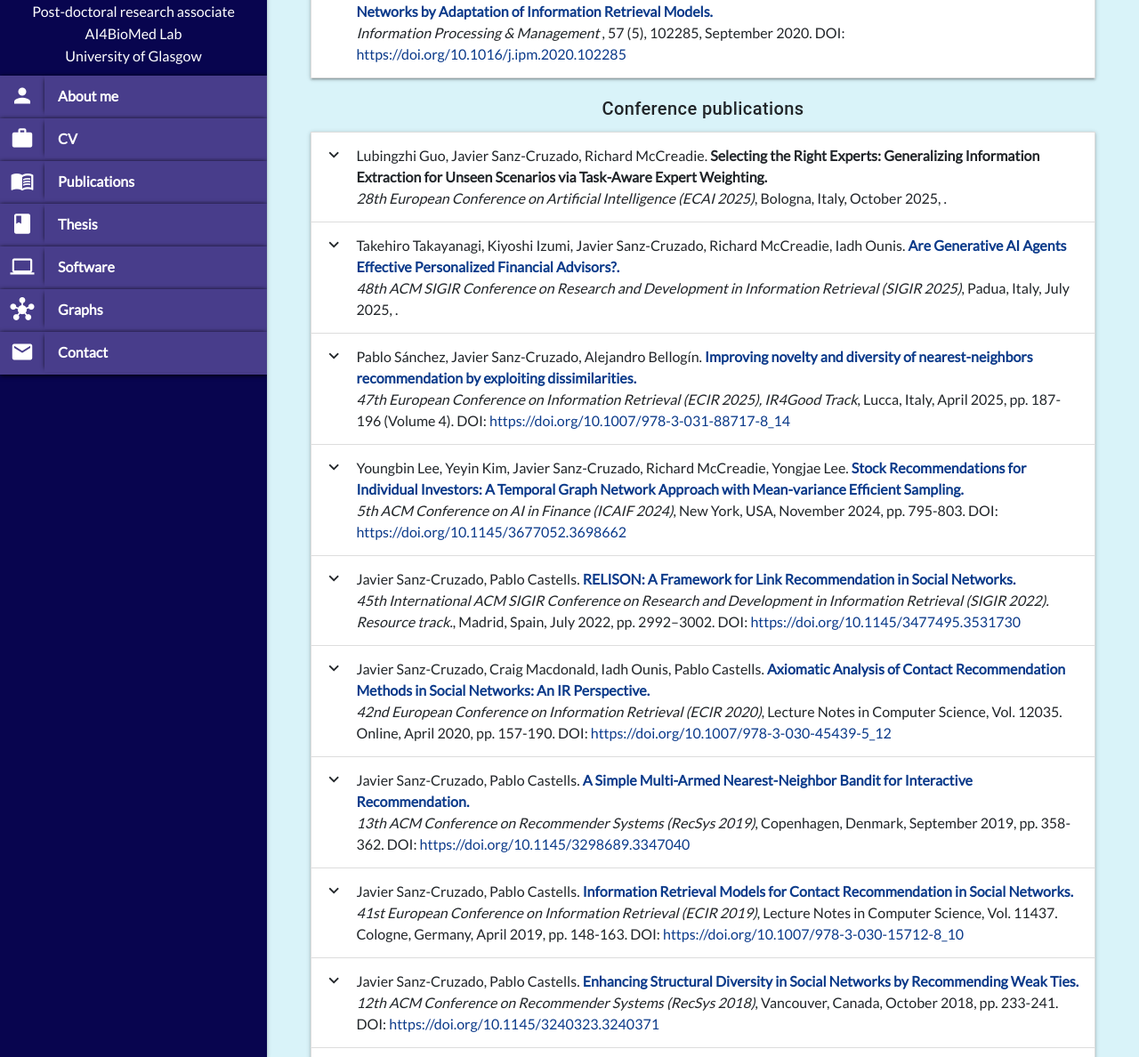
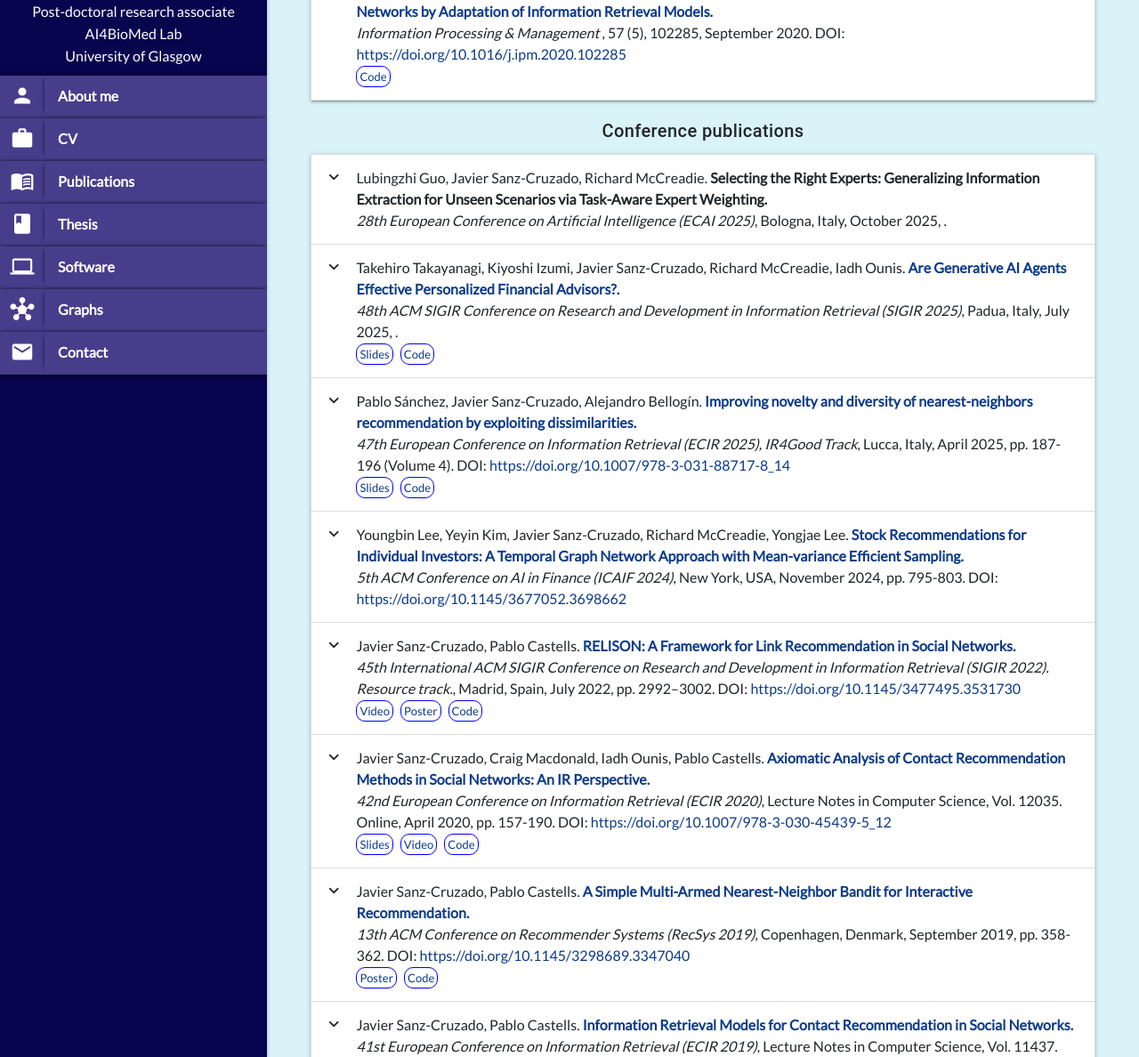
Before and after one commit to JavierSanzCruza/javiersanzcruza.github.io, a Jekyll site: the page built from pubs.md, in a window 1280 px wide and 1400 px high. Shown: the part 212-1400 px from the top of the window at 89% size. Built offline with Jekyll 4.4.1, drawn with Linux system fonts in a browser that asks for light colours; nearby versions of some CDN libraries; some of the changed text lies outside the part shown.

Commit message:
Changed publication style

```diff
--- a/_sass/main.scss
+++ b/_sass/main.scss
@@ -127,14 +127,28 @@ hr {
 
 .award-first {
 	background : gold;
-	padding : 5px;
-	border-radius: 10px;
+	padding : 3px;
+	border-radius : 10px;
+	border : 1px solid gold;
+	font-size : small;
+	margin-right: 5px;
 }
 
 .award-second {
 	background : silver;
-	padding : 5px;
-	border-radius: 10px;
+	padding : 3px;
+	border-radius : 10px;
+	border : 1px solid silver;
+	font-size : small;
+	margin-right : 5px;
+}
+
+.pub-link {
+	padding : 3px;
+	font-size : small;
+	border-radius : 10px;
+	border : 1px solid blue;
+	margin-right : 5px;
 }
 
 .theme-nav {
--- a/pubs.md
+++ b/pubs.md
@@ -41,31 +41,42 @@ title: Publications
 			{% if pub.doi %}
 			DOI: <a href="{{ pub.doi }}">{{ pub.doi }}</a>
     		{% endif %}
+    		<br/>
     		{% if pub.award %}
-    			<br/><span class="award-{{pub.award_num}}"><b>{{ pub.award }}</b></span>
+    			<span class="award-{{pub.award_num}}"><b>{{ pub.award }}</b></span>
+    		{% endif %}
+    		{% if pub.slides %}
+    		    <a class="pub-link" href="{{ pub.slides }}">Slides</a>
+		    {% endif %}
+		    {% if pub.video %}
+		        <a class="pub-link" href="{{ pub.video }}">Video</a>
+        	{% endif %}
+        	{% if pub.poster %}
+        	    <a class="pub-link" href="{{ pub.poster }}">Poster</a>
+    	    {% endif %}
+    	    {% if pub.code %}
+    		    <a class="pub-link" href="{{ pub.code }}">Code</a>
+    		{% endif %}
+    		{% if pub.website %}
+    		    <a class="pub-link" href="{{ pub.website }}">Website</a>
     		{% endif %}
 			</p>
 		</div>
         <div class = "collapsible-body abstract">
-        	<span><b>Abstract: </b> {{ pub.abstract }}
-        	<br/><b>Keywords:</b>
-        	{% for keyword in pub.keywords %}
-        		{% if forloop.last %}
-        			{{ keyword }}.
-    			{% else %}
-    				{{ keyword }},
-    			{% endif %}
-    		{% endfor %}
-    		{% if pub.slides %}
-    		    <br><b>Slides:</b> <a href="{{ pub.slides }}">{{ pub.slides }}</a>
-		    {% endif %}
-		    {% if pub.video %}
-		        <br><b>Video:</b> <a href="{{ pub.video }}">{{ pub.video }}</a>
-        	{% endif %}
-        	{% if pub.poster %}
-        	    <br><b>Poster:</b> <a href="{{ pub.poster }}">{{ pub.poster }}</a>
-    	    {% endif %}
-    	</span>
+        	<div class="abstract-text">
+        		<span class="abstract-title"><b>Abstract:</b></span><span>{{ pub.abstract }}</span>
+        	</div>
+        	<div class="abstract-text">
+        		<span class="abstract-title"><b>Keywords</b></span><span>
+	        	{% for keyword in pub.keywords %}
+	        		{% if forloop.last %}
+	        			{{ keyword }}.
+	    			{% else %}
+	    				{{ keyword }},
+	    			{% endif %}
+	    		{% endfor %}
+    			</span>
+    		</div>
     	</div>
     </li>
     {% endfor %}
@@ -107,33 +118,42 @@ title: Publications
 			{% if pub.doi %}
 			DOI: <a href="{{ pub.doi }}">{{ pub.doi }}</a>
     		{% endif %}
+    		<br/>
     		{% if pub.award %}
-    			<br/><span class="award-{{pub.award_num}}"><b>{{ pub.award }}</b></span>
+    			<span class="award-{{pub.award_num}}"><b>{{ pub.award }}</b></span>
+    		{% endif %}
+    		{% if pub.slides %}
+    		    <a class="pub-link" href="{{ pub.slides }}">Slides</a>
+		    {% endif %}
+		    {% if pub.video %}
+		        <a class="pub-link" href="{{ pub.video }}">Video</a>
+        	{% endif %}
+        	{% if pub.poster %}
+        	    <a class="pub-link" href="{{ pub.poster }}">Poster</a>
+    	    {% endif %}
+    	    {% if pub.code %}
+    		    <a class="pub-link" href="{{ pub.code }}">Code</a>
+    		{% endif %}
+    		{% if pub.website %}
+    		    <a class="pub-link" href="{{ pub.website }}">Website</a>
     		{% endif %}
 			</p>
 		</div>
-        <div class = "collapsible-body abstract">
-        	<span><b>Abstract: </b> {{ pub.abstract }}
-        	<br/><b>Keywords:</b>
-        	{% for keyword in pub.keywords %}
-        		{% if forloop.last %}
-        			{{ keyword }}.
-    			{% else %}
-    				{{ keyword }},
-    			{% endif %}
-    		{% endfor %}
-    		{% if pub.slides %}
-    		    <br><b>Slides:</b> <a href="{{ pub.slides }}">{{ pub.slides }}</a>
-		    {% endif %}
-		    {% if pub.video %}
-		        <br><b>Video:</b> <a href="{{ pub.video }}">{{ pub.video }}</a>
-        	{% endif %}
-        	{% if pub.poster %}
-        	    <br><b>Poster:</b> <a href="{{ pub.poster }}">{{ pub.poster }}</a>
-    	    {% endif %}
-    		{% if pub.code %}
-    		    <br><b>Code:</b> <a href="{{ pub.code }}">{{ pub.code }}</a>
-    		{% endif %}</span>
+		<div class = "collapsible-body abstract">
+        	<div class="abstract-text">
+        		<span class="abstract-title"><b>Abstract:</b></span><span>{{ pub.abstract }}</span>
+        	</div>
+        	<div class="abstract-text">
+        		<span class="abstract-title"><b>Keywords</b></span><span>
+	        	{% for keyword in pub.keywords %}
+	        		{% if forloop.last %}
+	        			{{ keyword }}.
+	    			{% else %}
+	    				{{ keyword }},
+	    			{% endif %}
+	    		{% endfor %}
+    			</span>
+    		</div>
     	</div>
     </li>
     {% endfor %}
@@ -175,36 +195,42 @@ title: Publications
 			{% if pub.doi %}
 			DOI: <a href="{{ pub.doi }}">{{ pub.doi }}</a>
     		{% endif %}
+    		<br/>
     		{% if pub.award %}
-    			<br/><span class="award-{{pub.award_num}}"><b>{{ pub.award }}</b></span>
+    			<span class="award-{{pub.award_num}}"><b>{{ pub.award }}</b></span>
+    		{% endif %}
+    		{% if pub.slides %}
+    		    <a class="pub-link" href="{{ pub.slides }}">Slides</a>
+		    {% endif %}
+		    {% if pub.video %}
+		        <a class="pub-link" href="{{ pub.video }}">Video</a>
+        	{% endif %}
+        	{% if pub.poster %}
+        	    <a class="pub-link" href="{{ pub.poster }}">Poster</a>
+    	    {% endif %}
+    	    {% if pub.code %}
+    		    <a class="pub-link" href="{{ pub.code }}">Code</a>
+    		{% endif %}
+    		{% if pub.website %}
+    		    <a class="pub-link" href="{{ pub.website }}">Website</a>
     		{% endif %}
 			</p>
 		</div>
-        <div class = "collapsible-body abstract">
-        	<span><b>Abstract: </b> {{ pub.abstract }}
-        	<br/><b>Keywords:</b>
-        	{% for keyword in pub.keywords %}
-        		{% if forloop.last %}
-        			{{ keyword }}.
-    			{% else %}
-    				{{ keyword }},
-    			{% endif %}
-    		{% endfor %}
-    		{% if pub.slides %}
-    		    <br><b>Slides:</b> <a href="{{ pub.slides }}">{{ pub.slides }}</a>
-		    {% endif %}
-		    {% if pub.video %}
-		        <br><b>Video:</b> <a href="{{ pub.video }}">{{ pub.video }}</a>
-        	{% endif %}
-        	{% if pub.poster %}
-        	    <br><b>Poster:</b> <a href="{{ pub.poster }}">{{ pub.poster }}</a>
-    	    {% endif %}
-    		{% if pub.code %}
-    		    <br><b>Code:</b> <a href="{{ pub.code }}">{{ pub.code }}</a>
-    		{% endif %}
-    		{% if pub.website %}
-    		    <br><b>Website:</b> <a href="{{ pub.website }}">{{ pub.website }}</a>
-    		{% endif %}</span>
+		<div class = "collapsible-body abstract">
+        	<div class="abstract-text">
+        		<span class="abstract-title"><b>Abstract:</b></span><span>{{ pub.abstract }}</span>
+        	</div>
+        	<div class="abstract-text">
+        		<span class="abstract-title"><b>Keywords</b></span><span>
+	        	{% for keyword in pub.keywords %}
+	        		{% if forloop.last %}
+	        			{{ keyword }}.
+	    			{% else %}
+	    				{{ keyword }},
+	    			{% endif %}
+	    		{% endfor %}
+    			</span>
+    		</div>
     	</div>
     </li>
     {% endfor %}
@@ -247,36 +273,42 @@ title: Publications
 			{% if pub.doi %}
 			DOI: <a href="{{ pub.doi }}">{{ pub.doi }}</a>
     		{% endif %}
+    		<br/>
     		{% if pub.award %}
-    			<br/><span class="award-{{pub.award_num}}"><b>{{ pub.award }}</b></span>
+    			<span class="award-{{pub.award_num}}"><b>{{ pub.award }}</b></span>
+    		{% endif %}
+    		{% if pub.slides %}
+    		    <a class="pub-link" href="{{ pub.slides }}">Slides</a>
+		    {% endif %}
+		    {% if pub.video %}
+		        <a class="pub-link" href="{{ pub.video }}">Video</a>
+        	{% endif %}
+        	{% if pub.poster %}
+        	    <a class="pub-link" href="{{ pub.poster }}">Poster</a>
+    	    {% endif %}
+    	    {% if pub.code %}
+    		    <a class="pub-link" href="{{ pub.code }}">Code</a>
+    		{% endif %}
+    		{% if pub.website %}
+    		    <a class="pub-link" href="{{ pub.website }}">Website</a>
     		{% endif %}
 			</p>
 		</div>
-        <div class = "collapsible-body abstract">
-        	<span><b>Abstract: </b> {{ pub.abstract }}
-        	<br/><b>Keywords:</b>
-        	{% for keyword in pub.keywords %}
-        		{% if forloop.last %}
-        			{{ keyword }}.
-    			{% else %}
-    				{{ keyword }},
-    			{% endif %}
-    		{% endfor %}
-    		{% if pub.slides %}
-    		    <br><b>Slides:</b> <a href="{{ pub.slides }}">{{ pub.slides }}</a>
-		    {% endif %}
-		    {% if pub.video %}
-		        <br><b>Video:</b> <a href="{{ pub.video }}">{{ pub.video }}</a>
-        	{% endif %}
-        	{% if pub.poster %}
-        	    <br><b>Poster:</b> <a href="{{ pub.poster }}">{{ pub.poster }}</a>
-    	    {% endif %}
-    		{% if pub.code %}
-    		    <br><b>Code:</b> <a href="{{ pub.code }}">{{ pub.code }}</a>
-    		{% endif %}
-    		{% if pub.website %}
-    		    <br><b>Website:</b> <a href="{{ pub.website }}">{{ pub.website }}</a>
-    		{% endif %}</span>
+		<div class = "collapsible-body abstract">
+        	<div class="abstract-text">
+        		<span class="abstract-title"><b>Abstract:</b></span><span>{{ pub.abstract }}</span>
+        	</div>
+        	<div class="abstract-text">
+        		<span class="abstract-title"><b>Keywords</b></span><span>
+	        	{% for keyword in pub.keywords %}
+	        		{% if forloop.last %}
+	        			{{ keyword }}.
+	    			{% else %}
+	    				{{ keyword }},
+	    			{% endif %}
+	    		{% endfor %}
+    			</span>
+    		</div>
     	</div>
     </li>
     {% endfor %}
@@ -323,33 +355,42 @@ title: Publications
 			{% if pub.doi %}
 			DOI: <a href="{{ pub.doi }}">{{ pub.doi }}</a>
     		{% endif %}
+    		<br/>
     		{% if pub.award %}
-    			<br/><span class="award-{{pub.award_num}}"><b>{{ pub.award }}</b></span>
+    			<span class="award-{{pub.award_num}}"><b>{{ pub.award }}</b></span>
+    		{% endif %}
+    		{% if pub.slides %}
+    		    <a class="pub-link" href="{{ pub.slides }}">Slides</a>
+		    {% endif %}
+		    {% if pub.video %}
+		        <a class="pub-link" href="{{ pub.video }}">Video</a>
+        	{% endif %}
+        	{% if pub.poster %}
+        	    <a class="pub-link" href="{{ pub.poster }}">Poster</a>
+    	    {% endif %}
+    	    {% if pub.code %}
+    		    <a class="pub-link" href="{{ pub.code }}">Code</a>
+    		{% endif %}
+    		{% if pub.website %}
+    		    <a class="pub-link" href="{{ pub.website }}">Website</a>
     		{% endif %}
 			</p>
 		</div>
-        <div class = "collapsible-body abstract">
-        	<span><b>Abstract: </b> {{ pub.abstract }}
-        	<br/><b>Keywords:</b>
-        	{% for keyword in pub.keywords %}
-        		{% if forloop.last %}
-        			{{ keyword }}.
-    			{% else %}
-    				{{ keyword }},
-    			{% endif %}
-    		{% endfor %}
-    		{% if pub.slides %}
-    		    <br><b>Slides:</b> <a href="{{ pub.slides }}">{{ pub.slides }}</a>
-		    {% endif %}
-		    {% if pub.video %}
-		        <br><b>Video:</b> <a href="{{ pub.video }}">{{ pub.video }}</a>
-        	{% endif %}
-        	{% if pub.poster %}
-        	    <br><b>Poster:</b> <a href="{{ pub.poster }}">{{ pub.poster }}</a>
-    	    {% endif %}
-    	    {% if pub.code %}
-    		    <br><b>Code:</b> <a href="{{ pub.code }}">{{ pub.code }}</a>
-    		{% endif %}</span>
+		<div class = "collapsible-body abstract">
+        	<div class="abstract-text">
+        		<span class="abstract-title"><b>Abstract:</b></span><span>{{ pub.abstract }}</span>
+        	</div>
+        	<div class="abstract-text">
+        		<span class="abstract-title"><b>Keywords</b></span><span>
+	        	{% for keyword in pub.keywords %}
+	        		{% if forloop.last %}
+	        			{{ keyword }}.
+	    			{% else %}
+	    				{{ keyword }},
+	    			{% endif %}
+	    		{% endfor %}
+    			</span>
+    		</div>
     	</div>
     </li>
     {% endfor %}
@@ -398,34 +439,42 @@ title: Publications
 			{% if pub.doi %}
         		DOI: <a href="{{ pub.doi }}">{{ pub.doi }}</a>
     		{% endif %}
+    		<br/>
     		{% if pub.award %}
-    			<br/><span class="award-{{pub.award_num}}"><b>{{ pub.award }}</b></span>
+    			<span class="award-{{pub.award_num}}"><b>{{ pub.award }}</b></span>
+    		{% endif %}
+    		{% if pub.slides %}
+    		    <a class="pub-link" href="{{ pub.slides }}">Slides</a>
+		    {% endif %}
+		    {% if pub.video %}
+		        <a class="pub-link" href="{{ pub.video }}">Video</a>
+        	{% endif %}
+        	{% if pub.poster %}
+        	    <a class="pub-link" href="{{ pub.poster }}">Poster</a>
+    	    {% endif %}
+    	    {% if pub.code %}
+    		    <a class="pub-link" href="{{ pub.code }}">Code</a>
+    		{% endif %}
+    		{% if pub.website %}
+    		    <a class="pub-link" href="{{ pub.website }}">Website</a>
     		{% endif %}
 			</p>
 		</div>
-        <div class = "collapsible-body abstract">
-        	<span><b>Abstract: </b> {{ pub.abstract }}
-        	<br/><b>Keywords:</b>
-        	{% for keyword in pub.keywords %}
-        		{% if forloop.last %}
-        			{{ keyword }}.
-    			{% else %}
-    				{{ keyword }},
-    			{% endif %}
-    		{% endfor %}
-    		{% if pub.slides %}
-    		    <br><b>Slides:</b> <a href="{{ pub.slides }}">{{ pub.slides }}</a>
-		    {% endif %}
-		    {% if pub.video %}
-		        <br><b>Video:</b> <a href="{{ pub.video }}">{{ pub.video }}</a>
-        	{% endif %}
-        	{% if pub.poster %}
-        	    <br><b>Poster:</b> <a href="{{ pub.poster }}">{{ pub.poster }}</a>
-    	    {% endif %}
-    	    {% if pub.code %}
-    		    <br><b>Code:</b> <a href="{{ pub.code }}">{{ pub.code }}</a>
-    		{% endif %}
-    		</span>
+		<div class = "collapsible-body abstract">
+        	<div class="abstract-text">
+        		<span class="abstract-title"><b>Abstract:</b></span><span>{{ pub.abstract }}</span>
+        	</div>
+        	<div class="abstract-text">
+        		<span class="abstract-title"><b>Keywords</b></span><span>
+	        	{% for keyword in pub.keywords %}
+	        		{% if forloop.last %}
+	        			{{ keyword }}.
+	    			{% else %}
+	    				{{ keyword }},
+	    			{% endif %}
+	    		{% endfor %}
+    			</span>
+    		</div>
     	</div>
     </li>
     {% endfor %}
```
